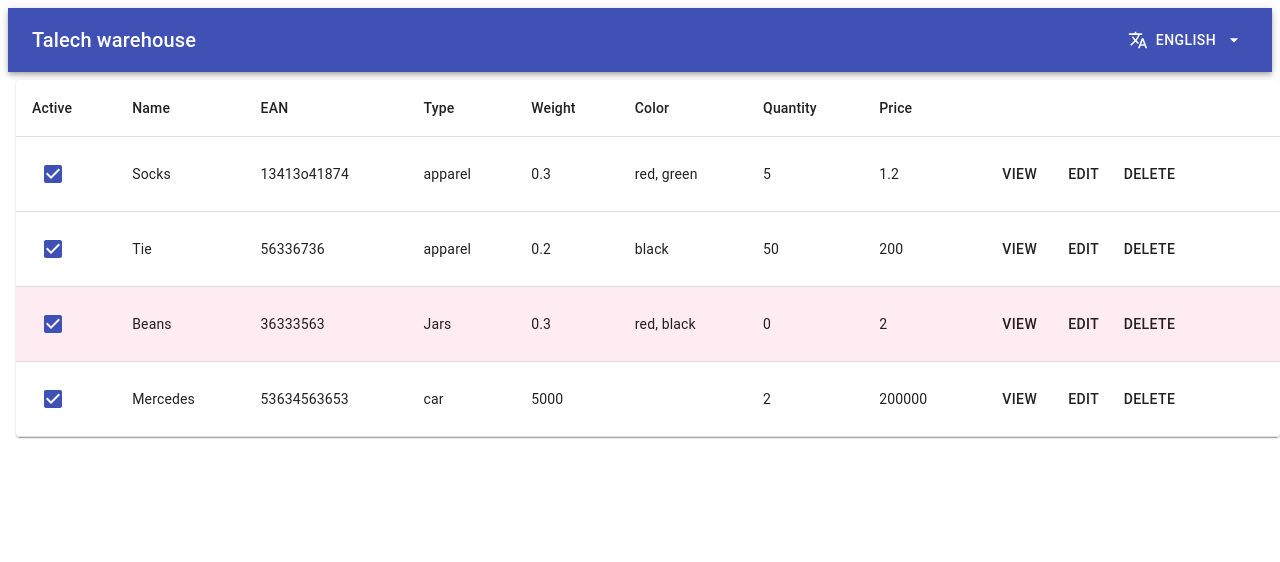
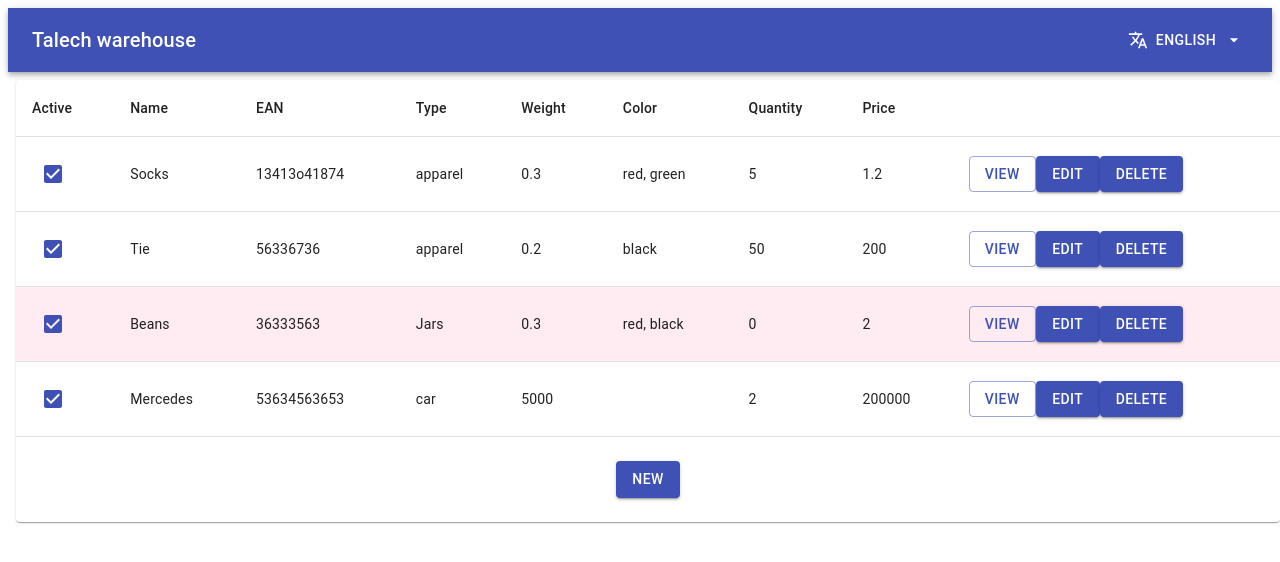
Before and after one commit to mchavkin/talech, a React (Create React App) app: page / in a window 1280 px wide. Shown: the top 562 px of the page. Built offline with nearby package versions, Linux system fonts and the light colour scheme.

Commit message:
Delete + new button

```diff
--- a/src/components/AddEditProduct/AddEditProduct.js
+++ b/src/components/AddEditProduct/AddEditProduct.js
@@ -65,7 +65,6 @@ export default function AddEditProduct({onSubmit, initialInputs}) {
 
 
     const [inputs, setInputs] = useState(initialInputs);
-    debugger
 
     const handleInputChange = field => evt => {
         setInputs({...inputs, [field]: evt.target.value})
@@ -78,7 +77,7 @@ export default function AddEditProduct({onSubmit, initialInputs}) {
                 <TextField
                     name={'name'}
                     value={inputs['name']}
-                    label={t(`field.${'name'}`)}
+                    label={t(`field.name`)}
                     onChange={handleInputChange('name')}
                     required
                     error={!!errors.name}
@@ -90,7 +89,7 @@ export default function AddEditProduct({onSubmit, initialInputs}) {
                 <TextField
                     name={'ean'}
                     value={inputs['ean']}
-                    label={t(`field.${'ean'}`)}
+                    label={t(`field.ean`)}
                     onChange={handleInputChange('ean')}
                     required
                     error={!!errors.ean}
@@ -102,7 +101,7 @@ export default function AddEditProduct({onSubmit, initialInputs}) {
                 <TextField
                     name={'type'}
                     value={inputs['type']}
-                    label={t(`field.${'type'}`)}
+                    label={t(`field.type`)}
                     onChange={handleInputChange('type')}
                     required
                     error={!!errors.type}
@@ -114,7 +113,7 @@ export default function AddEditProduct({onSubmit, initialInputs}) {
                 <TextField
                     name={'weight'}
                     value={inputs['weight']}
-                    label={t(`field.${'weight'}`)}
+                    label={t(`field.weight`)}
                     InputProps={{
                         endAdornment: <InputAdornment position="end">kg</InputAdornment>,
                     }}
@@ -138,7 +137,7 @@ export default function AddEditProduct({onSubmit, initialInputs}) {
                             </div>)
                     }}
                     value={inputs.color}
-                    label={t(`field.${'color'}`)}
+                    label={t(`field.color`)}
                     onChange={handleInputChange('color')}
                     variant="outlined"
                     color="primary"
@@ -158,7 +157,7 @@ export default function AddEditProduct({onSubmit, initialInputs}) {
                     select
                     name={'active'}
                     value={inputs['active']}
-                    label={t(`field.${'active'}`)}
+                    label={t('field.active')}
                     onChange={handleInputChange('active')}
                     variant="outlined"
                     color="primary"
@@ -173,7 +172,7 @@ export default function AddEditProduct({onSubmit, initialInputs}) {
                 <TextField
                     name={'quantity'}
                     value={inputs['quantity']}
-                    label={t(`field.${'quantity'}`)}
+                    label={t(`field.quantity`)}
                     onChange={handleInputChange('quantity')}
                     required
                     error={!!errors.quantity}
@@ -185,7 +184,7 @@ export default function AddEditProduct({onSubmit, initialInputs}) {
                 <TextField
                     name={'price'}
                     value={inputs['price']}
-                    label={t(`field.${'price'}`)}
+                    label={t(`field.price`)}
                     InputProps={{
                         startAdornment: <InputAdornment position="start">€</InputAdornment>,
                     }}
--- a/src/components/pages/List/List.js
+++ b/src/components/pages/List/List.js
@@ -5,7 +5,7 @@ import Paper from "@material-ui/core/Paper";
 import {makeStyles} from "@material-ui/core/styles";
 import useTranslation from "../../../utils/useTranslation";
 import {useDispatch, useSelector} from "react-redux";
-import {editEntry, getPage} from "../../../redux/actions";
+import {removeEntry, editEntry, getPage} from "../../../redux/actions";
 
 
 const fields = ['name', 'ean', 'type', 'weight', 'color', 'quantity', 'price'];
@@ -22,6 +22,11 @@ const useStyles = makeStyles((theme) => ({
     table: {
         minWidth: 750,
     },
+    bottomButton: {
+        display: 'flex',
+        justifyContent: 'center',
+        padding: theme.spacing(3)
+    }
 }));
 
 export default function List() {
@@ -37,6 +42,10 @@ export default function List() {
     const handleActiveChange = (entry) => {
         const newEntry = {...entry, active: !entry.active}
         dispatch(editEntry(entry.ean, newEntry));
+    }
+
+    const deleteEntry = (ean) => {
+        dispatch(removeEntry(ean));
     }
 
 
@@ -87,13 +96,16 @@ export default function List() {
                                     </TableCell>
                                 )}
                                 <TableCell>
-                                    <Button onClick={() => history.push(`/${product.ean}`)}>
+                                    <Button variant="outlined" color="primary"
+                                            onClick={() => history.push(`/${product.ean}`)}>
                                         {t('buttons.view')}
                                     </Button>
-                                    <Button onClick={() => history.push(`/${product.ean}/edit`)}>
+                                    <Button variant="contained" color="primary"
+                                            onClick={() => history.push(`/${product.ean}/edit`)}>
                                         {t('buttons.edit')}
                                     </Button>
-                                    <Button>
+                                    <Button variant="contained" color="primary"
+                                            onClick={() => deleteEntry(product.ean)}>
                                         {t('buttons.delete')}
                                     </Button>
                                 </TableCell>
@@ -103,7 +115,11 @@ export default function List() {
                     </TableBody>
 
                 </Table>
-
+                <div className={classes.bottomButton}>
+                    <Button variant="contained" color="primary" onClick={() => history.push('/create')}>
+                        {t('buttons.new')}
+                    </Button>
+                </div>
             </Paper>
         </div>
     )
--- a/src/persistence/storage.js
+++ b/src/persistence/storage.js
@@ -26,7 +26,6 @@ export const editEntry = (ean, entry) => {
     }
     const entryIndex = warehouse.findIndex(e => e.ean === ean);
     warehouse[entryIndex] = entry
-    debugger
     updateWarehouse(warehouse);
     return SUCCESS;
 }
--- a/src/redux/actions.js
+++ b/src/redux/actions.js
@@ -9,7 +9,7 @@ export function clearMessage() {
     return ({type: CLEAR_MESSAGE});
 }
 
-export function loading(){
+export function loading() {
     return ({type: LOADING});
 }
 
@@ -42,10 +42,10 @@ export function getPage() {
 export function addEntry(entry) {
     return async function (dispatch) {
         dispatch(loading());
-        try{
+        try {
             const message = await api.addEntry(entry);
             dispatch(showMessage({message, severity: 'info'}));
-        }catch (error) {
+        } catch (error) {
             dispatch(showMessage({message: error.message, severity: 'error'}))
         }
     }
@@ -54,11 +54,23 @@ export function addEntry(entry) {
 export function editEntry(ean, entry) {
     return async function (dispatch) {
         dispatch(loading());
-        try{
+        try {
             const message = await api.editEntry(ean, entry);
             dispatch(showMessage({message, severity: 'info'}));
-        }catch (error) {
+        } catch (error) {
             dispatch(showMessage({message: error.message, severity: 'error'}))
         }
     }
 }
+
+export function removeEntry(ean) {
+    return async function (dispatch) {
+        dispatch(loading());
+        try {
+            const message = await api.removeEntry(ean);
+            dispatch(showMessage({message, severity: 'info'}));
+        } catch (error) {
+            dispatch(showMessage({message: error.message, severity: 'error'}))
+        }
+    }
+}
--- a/src/resources/locales/en/translation.json
+++ b/src/resources/locales/en/translation.json
@@ -19,7 +19,8 @@
     "delete": "delete",
     "save": "save",
     "cancel": "cancel",
-    "list": "back to list"
+    "list": "back to list",
+    "new": "new"
   },
   "validation": {
     "NaN": "$t(field.{{path}}) must be a number",
--- a/src/resources/locales/lt/translation.json
+++ b/src/resources/locales/lt/translation.json
@@ -19,7 +19,8 @@
     "delete": "panaikinti",
     "save": "išsaugoti",
     "cancel": "atšaukti",
-    "list": "atgal į sąrašą"
+    "list": "atgal į sąrašą",
+    "new": "naujas"
   },
   "validation": {
     "NaN": "$t(field.{{path}}) turi būti skaičius",
--- a/src/resources/locales/ru/translation.json
+++ b/src/resources/locales/ru/translation.json
@@ -19,7 +19,8 @@
     "delete": "Удалить",
     "save": "Сохранить",
     "cancel": "Отмена",
-    "list": "назад к списку"
+    "list": "назад к списку",
+    "new": "новый"
   },
   "validation": {
     "NaN": "В поле '$t(field.{{path}})' можно вводить только числа",
```
